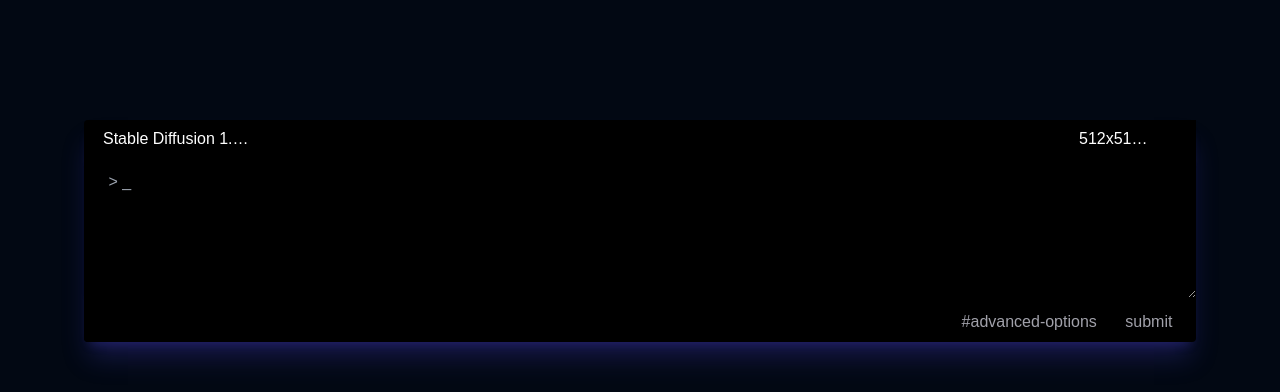
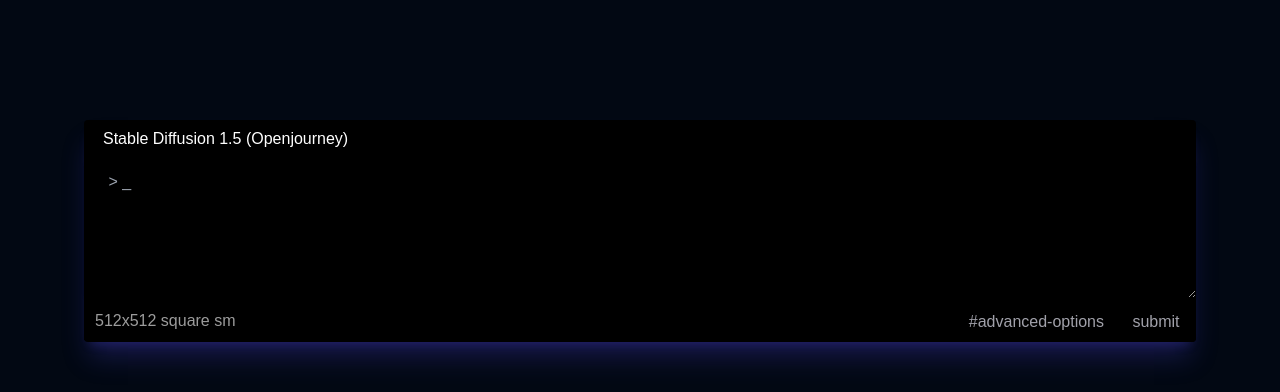
Before and after one commit to 76616c6172/extropic-art-frontend, a React (Create React App) app: page / in a window 1280 px wide. Shown: the part 800-1192 px from the top of the page. Built offline with nearby package versions, Linux system fonts and the light colour scheme; no server answers.

Commit message:
feat(prompt): add sd2.1 pipeline to UI

```diff
--- a/src/components/prompt/index.tsx
+++ b/src/components/prompt/index.tsx
@@ -139,15 +139,15 @@
   const dropDownOptionsModelPipeline = [
     {
       value: 1,
-      label: "Stable Diffusion 1.5 (finetuned on midjourney v4)",
-      display: "Stable Diffusion 1.5 (finetuned on midjourney v4)",
+      label: "Stable Diffusion 1.5 (Openjourney)",
+      display: "Stable Diffusion 1.5 (Openjourney)",
+    },
+    {
+      value: 2,
+      label: "Stable Diffusion 2.1",
+      display: "Stable Diffusion 2.1",
     },
     /*
-    {
-      value: 2,
-      label: "Stable Diffusion 2.0",
-      display: "Stable Diffusion 2.0",
-    },
     // TODO implement vanilla sd and disco diffusion inference pipelines
     {
         value: 3,
@@ -253,7 +253,7 @@
             <div className="pl-2 py-[0.4rem] "> </div>
             {/* Model pipeline dropdown selection */}
             {/*isLoading={isLoading} //a prop that can be passed to the Selector to display a loading spinner..*/}
-            <div className="w-52
+            <div className="w-max
             ">
 
               <Select
@@ -297,40 +297,6 @@
             <div className="py-[0.4rem] pl-2">
             </div>
 
-            <div className="w-32">
-              {/*resolution selector dropdown*/}
-              <Select
-                theme={(theme) => ({
-                  ...theme,
-                  borderRadius: 0,
-                  colors: {
-                    ...theme.colors,
-                    primary: '#4F46E5',
-                    primary25: '#000000',
-                    text: '#000000',
-                    neutral0: '#000000',
-                    neutral5: '#000000',
-                    neutral10: '#000000',
-                    neutral20: '#000000',
-                    neutral30: '#000000',
-                    primary50: '#4F46E5', //selection flash on click
-                    neutral80: '#ffffff', // title
-                    neutral90: '#0000000',
-
-                  },
-                })}
-                className="basic-single accent-black bg-black bg-black-primary hover:bg-black focus:bg-black active:bg-black border-solid border-black
-              "
-                classNamePrefix="select"
-                onChange={handleResolutionChange}
-                defaultValue={dropDownOptionsResolution[0]}
-                isDisabled={isDisabled}
-                isClearable={isClearable}
-                isRtl={isRtl}
-                isSearchable={isSearchable}
-                options={dropDownOptionsResolution}
-              />
-            </div>
           </div>
 
         </div>
@@ -362,6 +328,8 @@
             placeholder=" > _ ">
           </textarea>
         </div>
+
+
 
 
         {/* Advanced options expanding accordion*/}
@@ -504,11 +472,49 @@
               { /* more options can go here.. */}
 
             </div>
+
+
           </AccordionBody>
         </Accordion>
 
 
         <div className="flex">
+
+          <div className="w-96">
+            {/*resolution selector dropdown*/}
+            <Select
+              theme={(theme) => ({
+                ...theme,
+                borderRadius: 0,
+                colors: {
+                  ...theme.colors,
+                  primary: '#4F46E5',
+                  primary25: '#000000',
+                  text: '#000000',
+                  neutral0: '#000000',
+                  neutral5: '#000000',
+                  neutral10: '#000000',
+                  neutral20: '#000000',
+                  neutral30: '#000000',
+                  primary50: '#4F46E5', //selection flash on click
+                  neutral80: '#0000000', // title
+                  neutral90: '#0000000',
+
+                },
+              })}
+              className="basic-single accent-black bg-black bg-black-primary hover:bg-black focus:bg-black active:bg-black border-solid border-black
+              "
+              classNamePrefix="select"
+              onChange={handleResolutionChange}
+              defaultValue={dropDownOptionsResolution[0]}
+              isDisabled={isDisabled}
+              isClearable={isClearable}
+              isRtl={isRtl}
+              isSearchable={isSearchable}
+              options={dropDownOptionsResolution}
+            />
+          </div>
+
           <div className="w-full
             text-zinc-200
             rounded-bl
```
